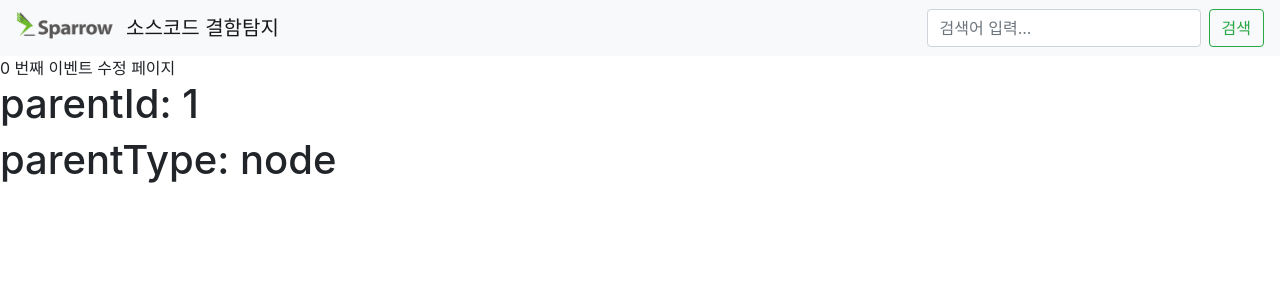
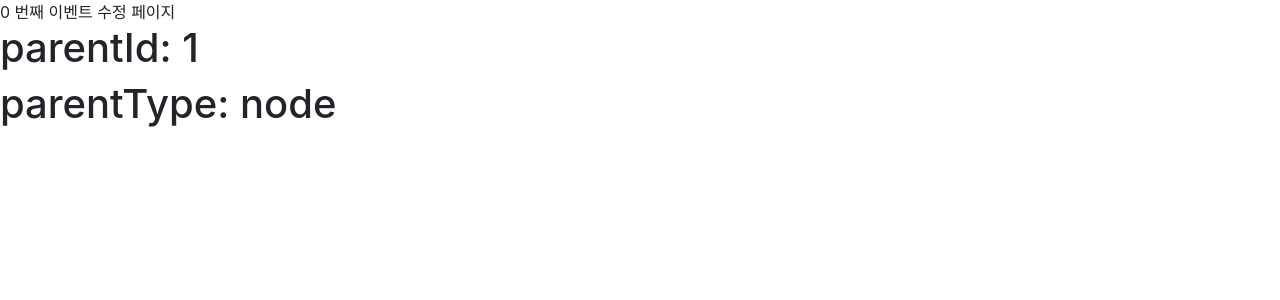
Before and after one commit to CSID-DGU/2020-1-CECD1-Soycrab-6, a React (Create React App) app: page /events/edit/node/1/0 in a window 1280 px wide. Shown: the top 300 px of the page. Built offline with nearby package versions, Linux system fonts and the light colour scheme.

Commit message:
remove headnavbar

```diff
--- a/src/pages/EventEditPage.js
+++ b/src/pages/EventEditPage.js
@@ -1,6 +1,5 @@
 import React from 'react';
 import EventEditContainer from '../containers/EventEditContainer';
-import HeadNavbar from '../components/shared/HeadNavbar';
 
 function EventEditPage({ match }) {
   const { id, parType, parId } = match.params;
@@ -8,16 +7,11 @@ function EventEditPage({ match }) {
   const parentId = parseInt(parId, 10);
 
   return (
-    <>
-      <HeadNavbar />
-      <div>
-        <EventEditContainer
-          realId={eventId}
-          parentId={parentId}
-          parentType={parType}
-        />
-      </div>
-    </>
+    <EventEditContainer
+      realId={eventId}
+      parentId={parentId}
+      parentType={parType}
+    />
   );
 };
 
--- a/src/pages/FilterEditPage.js
+++ b/src/pages/FilterEditPage.js
@@ -1,6 +1,5 @@
 import React from 'react';
 import FilterEditContainer from '../containers/FilterEditContainer';
-import HeadNavbar from '../components/shared/HeadNavbar';
 
 function FilterEditPage({ match }) {
   const { id, edgeId } = match.params;
@@ -8,14 +7,11 @@ function FilterEditPage({ match }) {
   const eId = parseInt(edgeId, 10);
 
   return (
-    <>
-      <HeadNavbar />
-      <FilterEditContainer
-        realId={filterId}
-        edgeId={eId}
-      />
-    </>
-  )
+    <FilterEditContainer
+      realId={filterId}
+      edgeId={eId}
+    />
+  );
 };
 
 export default FilterEditPage;
--- a/src/pages/GraphPage.js
+++ b/src/pages/GraphPage.js
@@ -1,13 +1,11 @@
 import React from 'react';
 import { Link } from "react-router-dom"
 import GraphApp from '../containers/GraphApp';
-import HeadNavbar from '../components/shared/HeadNavbar';
 import InfoButton from '../components/shared/InfoButton';
 
 function GraphPage() {
   return (
     <>
-      <HeadNavbar />
       <Link to="/info">
         <InfoButton />
       </Link>
```
